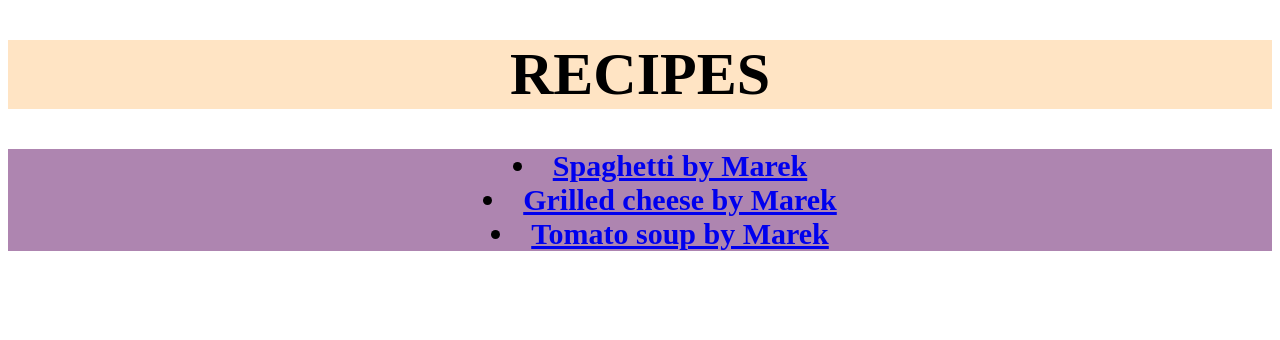
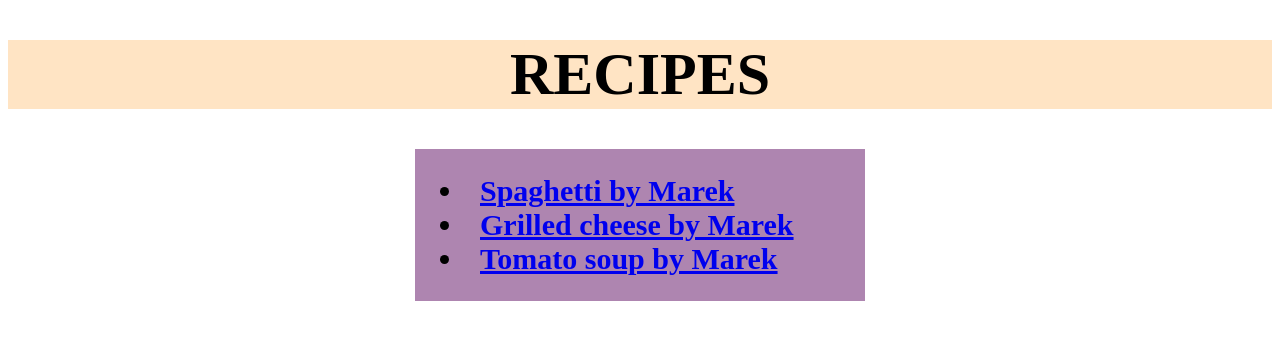
Before and after one commit to Marasadin/odin-recipes, a plain HTML site: page index.html in a window 1280 px wide. Drawn offline with Linux system fonts and the light colour scheme.

Commit message:
Will center a div :)

```diff
--- a/styles.css
+++ b/styles.css
@@ -22,7 +22,7 @@ body {
     left: 100%;
     right: 0;
     background-color: hsl(34, 100%, 36%);
-    overflow: hidden;
+    overflow: scroll;
     width: 0;
     height: 100%;
     transition: .5s ease;
@@ -31,6 +31,7 @@ body {
   .container {
     position:relative;
     width: 50%;
+    margin: auto;
   }
 
   .container:hover .overlay {
@@ -44,10 +45,13 @@ ol {
 }
 .menu {
     list-style-position: inside;
-    text-align: center;
+    text-align: left;
     font-weight: 800;
     font-size: 30px;
     background-color: rgba(92, 9, 95, 0.493);
+    width: 400px;
+    margin: auto;
+    padding: 25px;
 }
 
 .recipe-body {
```
